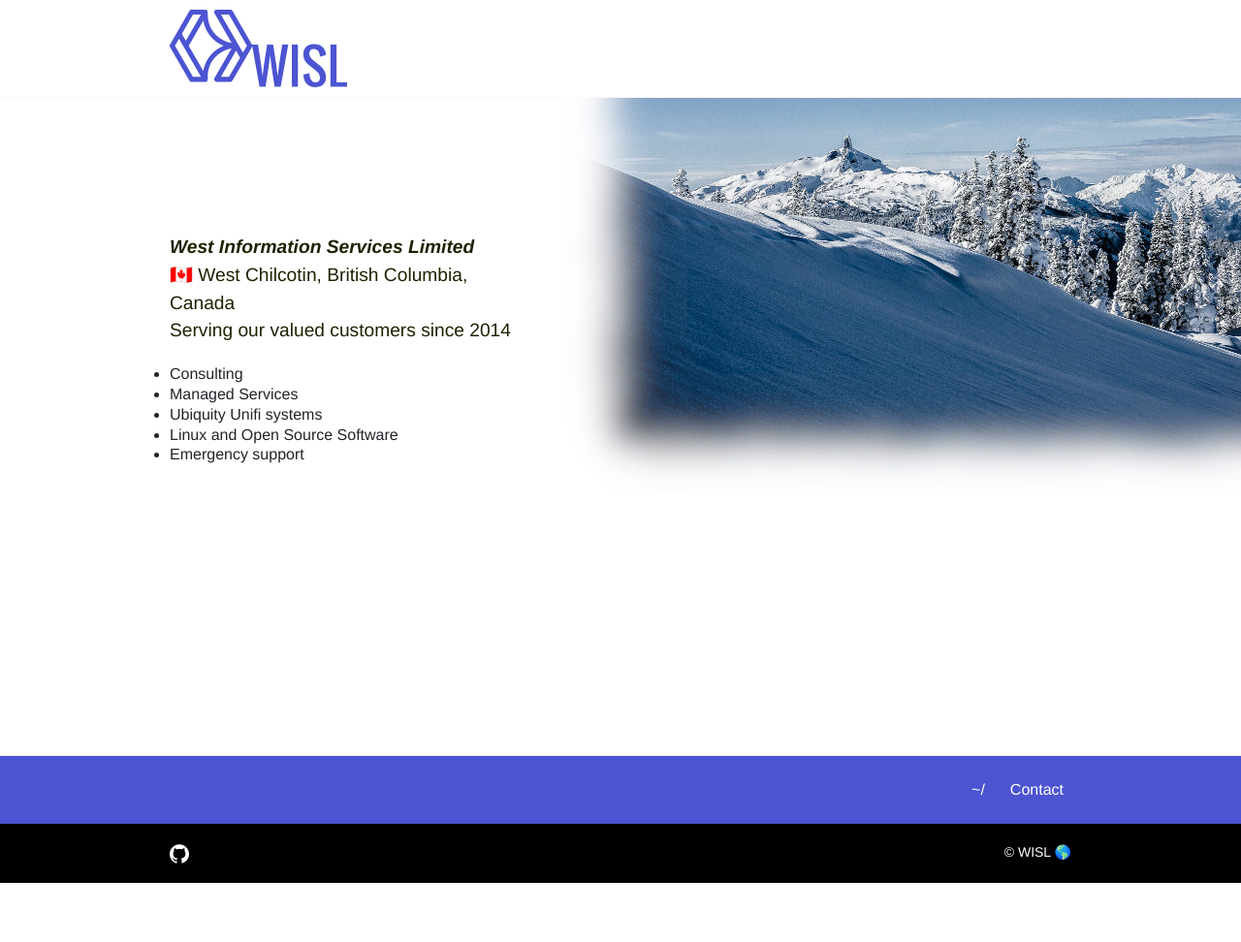
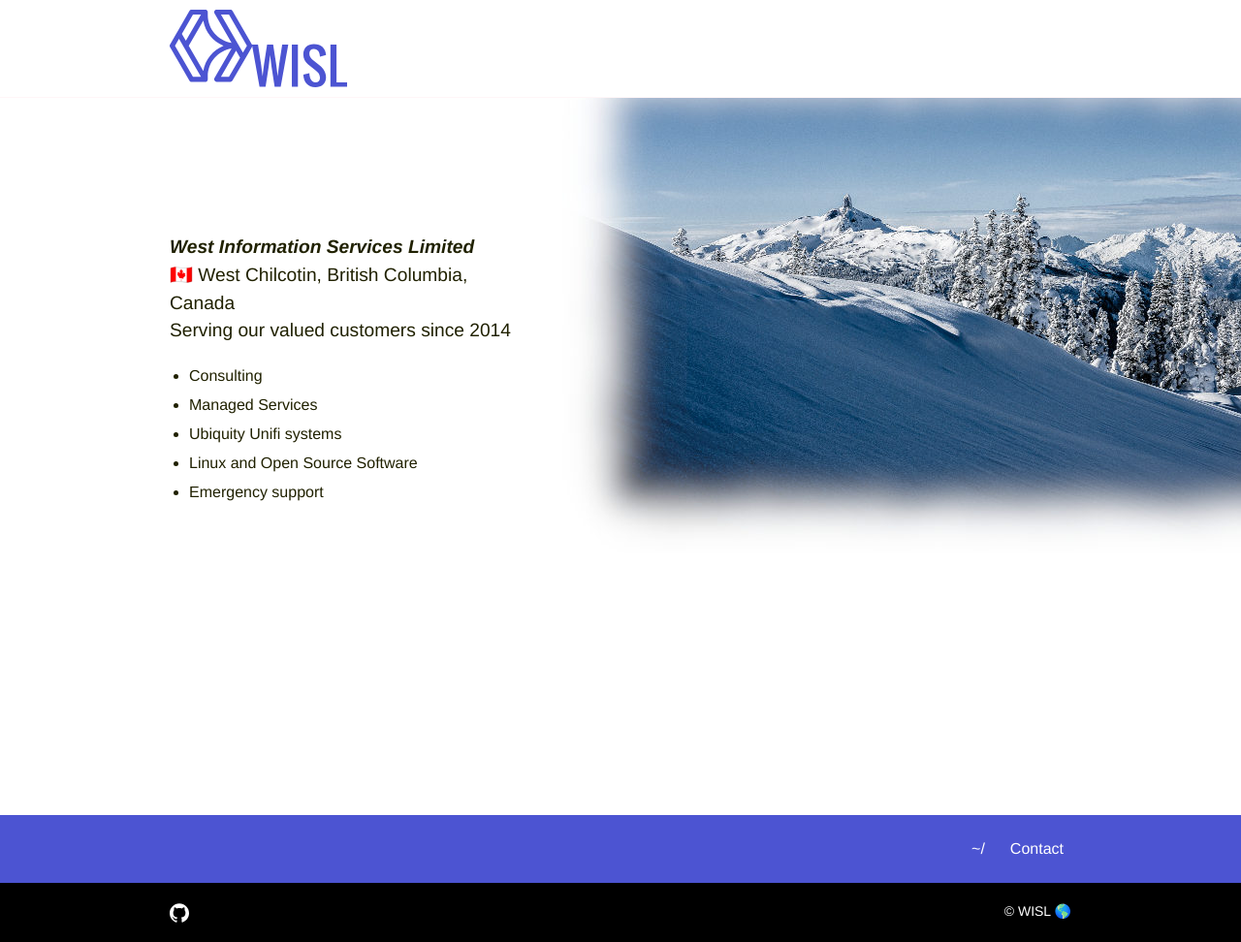
Before and after one commit to wisl-wisl/wisl-wisl.github.io, a Jekyll site: the page built from index.md, in a window 1280 px wide. Shown: the whole page at 97% size. Built offline with Jekyll 4.4.1, drawn with Linux system fonts in a browser that asks for light colours; before the commit the page ends 911 px from its top, so only the background shows below that.

Commit message:
Fix misaligned homepage bullet list (#10)
The home layout rendered {{ content }} directly without a .content
wrapper, so the global ul/ol/li reset in _type.scss (padding: 0,
margin: 0) left the intro bullet list with no indentation, pushing the
disc markers flush to the left edge and out of alignment with the
paragraph above.

Wrap the home content in <div class="content"> like every other layout
(page, service, contact, team), which applies the .content list styling
(li { margin-left: 20px }) and restores proper indentation.

Co-authored-by: gwisl <greg@wisl.earth>
Co-authored-by: Claude Opus 4.8 <noreply@anthropic.com>

```diff
--- a/_layouts/home.html
+++ b/_layouts/home.html
@@ -8,7 +8,7 @@ bodyClass: page-home
   <div class="container">
     <div class="row justify-content-start">
       <div class="col-12 col-md-7 col-lg-6 order-2 order-md-1">
-        {{ content }}
+        <div class="content">{{ content }}</div>
         {% if site.homepage.show_call_box %}
           {% include call.html show_button=true %}
         {% endif %}
```
